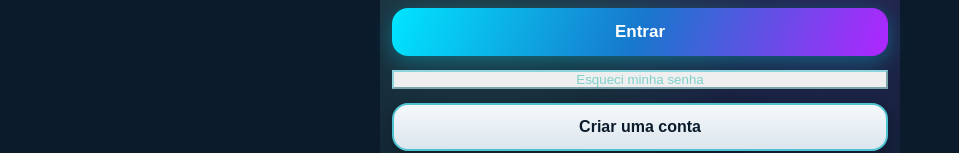
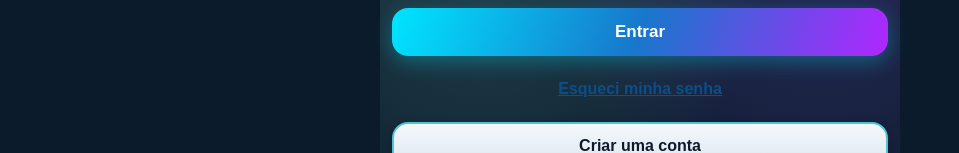
Before and after one commit to goldcarexpresso-stack/Aurora-bot-libra-voz-sinais, a React (Vite) app: page / in a window 1280 px wide. Shown: the part 307-460 px from the top of the page, without its empty margins (0-959 px from the left). Built offline with nearby package versions, Linux system fonts and the light colour scheme; no server answers.

Commit message:
Login: deixa o link Esqueci minha senha legível no fundo claro
Co-Authored-By: Claude Haiku 5.5 <noreply@anthropic.com>
Claude-Session: https://claude.ai/code/session_01B1ZADsiAKkCGtBBfQXgx2c

```diff
--- a/src/App.css
+++ b/src/App.css
@@ -2384,3 +2384,18 @@ body:has(.vigia) .tela {
   animation: none !important;
   transition: none !important;
 }
+
+/* Login: "Esqueci minha senha" legível sobre o fundo claro */
+.login-esqueci {
+  display: block;
+  width: 100%;
+  padding: 10px;
+  font-size: 16px;
+  font-weight: 800;
+  text-align: center;
+  color: #0B4F8A;
+  text-decoration: underline;
+  background: none;
+  border: none;
+  cursor: pointer;
+}
--- a/src/Login.jsx
+++ b/src/Login.jsx
@@ -137,7 +137,7 @@ export default function Login() {
         </button>
 
         {!criando && (
-          <button className="link-botao" onClick={esqueciSenha} disabled={carregando}>
+          <button className="login-esqueci" onClick={esqueciSenha} disabled={carregando}>
             Esqueci minha senha
           </button>
         )}
```
